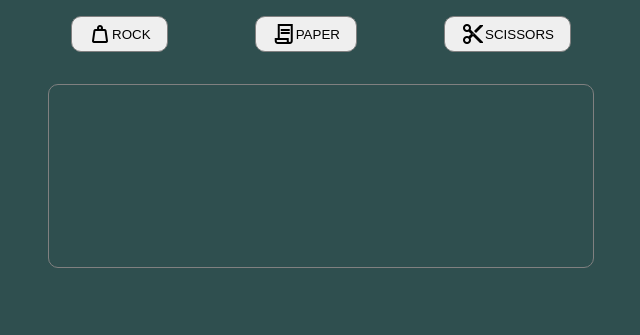
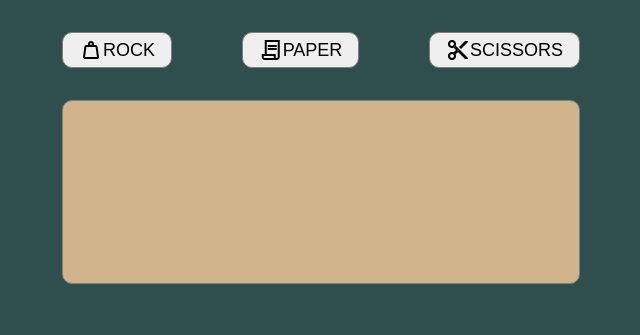
Before and after one commit to Halfonx/odin-rock-paper-scissors, a plain HTML site: page index.html in a window 1280 px wide. Shown: the whole page, without its empty margins (319-959 px from the left). Drawn offline with nearby package versions, Linux system fonts and the light colour scheme.

Commit message:
Add some CSS

```diff
--- a/styles.css
+++ b/styles.css
@@ -1,8 +1,8 @@
 body {
-    width: 100vw;
+    max-width: 550px;
     height: 100%;
-    margin: 0;
-    padding: 0;
+    margin: 0 auto;
+    padding: 16px;
     box-sizing: border-box;
     font-family: 'Montserrat', sans-serif;
     background-color: darkslategray;
@@ -22,23 +22,24 @@ button {
     display: flex;
     align-items: center;
     justify-content: space-evenly;
+    font-size: 18px;
 }
 
 #buttons {
-    width: 500px;
+    width: 100%;
     margin: 16px auto 0 auto;
     display: flex;
     justify-content: space-between;
 }
 
 #result {
-    width: 40%;
     height: 150px;
     margin: 32px auto;
     padding: 16px;
     display: flex;
     justify-content: center;
     align-items: center;
+    background-color: tan;
     border: 1px solid grey;
     border-radius: 10px;
 }
```
